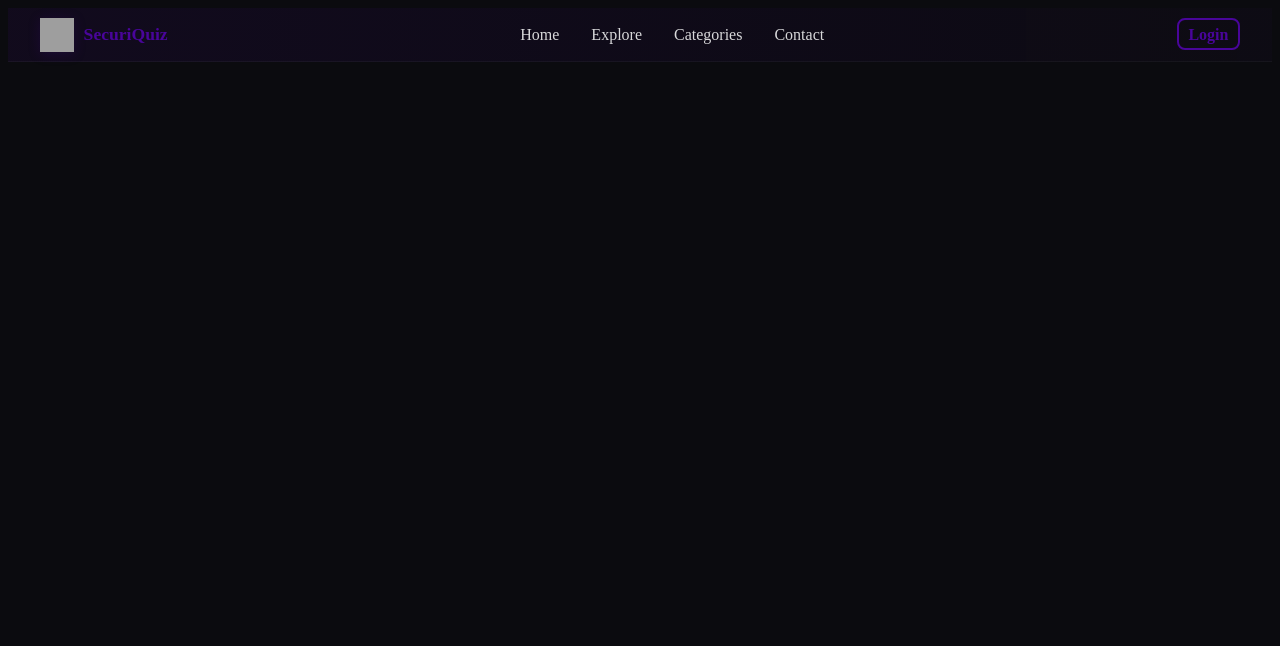
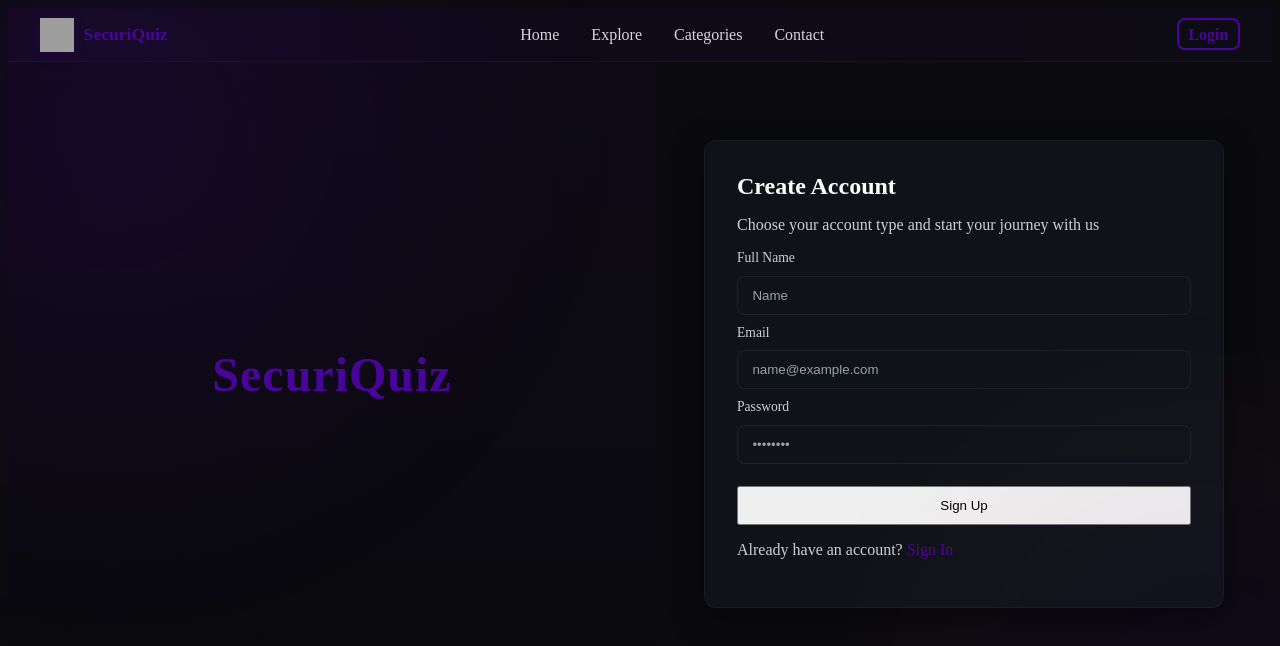
Before and after one commit to RayenAkrich/Securinets-Quiz, an Angular app in the folder frontend/: page /signup in a window 1280 px wide. Before the commit this address led to /. Shown: the top 646 px of the page. Built offline with nearby package versions, Linux system fonts and the light colour scheme; grey boxes are pictures that could not be loaded.

Commit message:
Add login and signup components with routing (frontend only)

```diff
--- a/frontend/src/app/app.routes.ts
+++ b/frontend/src/app/app.routes.ts
@@ -1,7 +1,11 @@
 import { Routes } from '@angular/router';
 import { WelcomeComponent } from './components/welcome.component';
+import { LoginComponent } from './components/login.component';
+import { SignupComponent } from './components/signup.component';
 
 export const routes: Routes = [
 	{ path: '', component: WelcomeComponent },
-	// other routes will be added here (login, quizzes, admin, ...)
+	{ path: 'login', component: LoginComponent },
+	{ path: 'signup', component: SignupComponent },
+	// other routes will be added here (quizzes, admin, ...)
 ];
--- /dev/null
+++ b/frontend/src/app/components/login.component.ts
@@ -0,0 +1,59 @@
+import { Component } from '@angular/core';
+import { RouterLink } from '@angular/router';
+
+@Component({
+  selector: 'app-login',
+  standalone: true,
+  imports: [RouterLink],
+  template: `
+    <div class="auth-page">
+      <div class="visual">
+        <div class="visual-inner">
+          <h1>SecuriQuiz</h1>
+        </div>
+      </div>
+
+      <div class="auth-form">
+        <div class="card">
+          <h2>Sign In</h2>
+          <p class="muted">Welcome back — please sign in to continue</p>
+
+          <form>
+            <label>Email</label>
+            <input type="email" placeholder="name@example.com" />
+
+            <label>Password</label>
+            <input type="password" placeholder="••••••••" />
+
+            <button class="btn primary" type="button">Sign In</button>
+          </form>
+
+          <p class="signup-link">Don't have an account? <a routerLink="/signup">Create account</a></p>
+        </div>
+      </div>
+    </div>
+  `,
+  styles: [
+    `
+    :host{display:block}
+    .auth-page{display:flex;min-height:78vh;background:transparent;z-index:1}
+    .visual{flex:1;background:linear-gradient(180deg, rgba(73,5,154,0.06), transparent);display:flex;align-items:center;justify-content:center;position:relative}
+    .visual-inner{max-width:520px;padding:3rem;text-align:center}
+    .visual-inner h1{color:var(--accent);font-size:3rem;letter-spacing:1px}
+
+    .auth-form{width:480px;padding:3rem;display:flex;align-items:center;justify-content:center}
+    .card{width:100%;background:var(--card);border:1px solid var(--border);padding:2rem;border-radius:12px;box-shadow:0 10px 30px rgba(0,0,0,0.5)}
+    .card h2{margin:0 0 0.25rem 0;color:#fff}
+    .card .muted{color:#cfcfd1;margin-bottom:1rem}
+    form{display:flex;flex-direction:column;gap:0.6rem}
+    label{font-size:0.85rem;color:#d0d0d2}
+    input{padding:0.7rem 0.9rem;border-radius:8px;border:1px solid rgba(255,255,255,0.06);background:transparent;color:#e6e6e9}
+    input::placeholder{color:#9aa0a6}
+    .btn{margin-top:0.8rem}
+    .btn.primary{padding:10px;cursor:pointer}
+    .signup-link{margin-top:1rem;color:#cfcfd1}
+    .signup-link a{color:var(--accent);text-decoration:none}
+    `
+  ]
+})
+export class LoginComponent {}
--- /dev/null
+++ b/frontend/src/app/components/signup.component.ts
@@ -0,0 +1,65 @@
+import { Component } from '@angular/core';
+import { RouterLink } from '@angular/router';
+
+@Component({
+  selector: 'app-signup',
+  standalone: true,
+  imports: [RouterLink],
+  template: `
+    <div class="auth-page">
+      <div class="visual">
+        <div class="visual-inner">
+          <h1>SecuriQuiz</h1>
+        </div>
+      </div>
+
+      <div class="auth-form">
+        <div class="card">
+          <h2>Create Account</h2>
+          <p class="muted">Choose your account type and start your journey with us</p>
+
+          <form>
+            <label>Full Name</label>
+            <input type="text" placeholder="Name" />
+
+            <label>Email</label>
+            <input type="email" placeholder="name@example.com" />
+
+            <label>Password</label>
+            <input type="password" placeholder="••••••••" />
+
+            <button class="btn primary" type="button">Sign Up</button>
+          </form>
+
+          <p class="signup-link">Already have an account? <a routerLink="/login">Sign In</a></p>
+        </div>
+      </div>
+    </div>
+  `,
+  styles:[
+    `
+    :host{display:block}
+    .auth-page{display:flex;min-height:78vh;background:transparent;z-index:1}
+    .visual{flex:1;background:linear-gradient(180deg, rgba(73,5,154,0.06), transparent);display:flex;align-items:center;justify-content:center;position:relative}
+    .visual-inner{max-width:520px;padding:3rem;text-align:center}
+    .visual-inner h1{color:var(--accent);font-size:3rem;letter-spacing:1px}
+
+    .auth-form{width:520px;padding:3rem;display:flex;align-items:center;justify-content:center}
+    .card{width:100%;background:var(--card);border:1px solid var(--border);padding:2rem;border-radius:12px;box-shadow:0 10px 30px rgba(0,0,0,0.5)}
+    .card h2{margin:0 0 0.25rem 0;color:#fff}
+    .card .muted{color:#cfcfd1;margin-bottom:1rem}
+    form{display:flex;flex-direction:column;gap:0.6rem}
+    .row{display:flex;gap:0.6rem}
+    .col{flex:1}
+    label{font-size:0.85rem;color:#d0d0d2}
+    input{padding:0.7rem 0.9rem;border-radius:8px;border:1px solid rgba(255,255,255,0.06);background:transparent;color:#e6e6e9}
+    input::placeholder{color:#9aa0a6}
+    .btn{margin-top:0.8rem}
+    .btn.primary{padding:10px;cursor:pointer}
+    .signup-link{margin-top:1rem;color:#cfcfd1}
+    .signup-link a{color:var(--accent);text-decoration:none}
+    @media(max-width:800px){.row{flex-direction:column}}
+    `
+  ]
+})
+export class SignupComponent {}
--- a/frontend/src/app/components/welcome.component.ts
+++ b/frontend/src/app/components/welcome.component.ts
@@ -15,7 +15,7 @@ import { RouterLink } from '@angular/router';
         <p class="description">Securinets-Quiz is an online platform developed for the SecurinetsFST organization. It is designed to host tests in the form of quizzes, allowing users to participate in exams and receive instant feedback on their results.</p>
 
         <div class="actions">
-          <a class="btn primary" routerLink="/get-started">Get Started</a>
+          <a class="btn primary" routerLink="/signup">Get Started</a>
           <a class="btn" routerLink="/quizzes">Explore Quizzes</a>
         </div>
       </div>
--- a/frontend/src/styles.css
+++ b/frontend/src/styles.css
@@ -14,7 +14,47 @@
 	--border: rgba(255,255,255,0.04);
 }
 
-html,body{height:100%;background:var(--bg);color:#e6e6e9}
+html,body{height:100%;color:#e6e6e9}
+
+/* Decorative background layers (circles + soft glow) */
+body{
+	background:var(--bg);
+	position:relative;
+	overflow-x:hidden;
+}
+
+body::before{
+	content: "";
+	position:fixed;
+	left:-8%;
+	top:-12%;
+	width:720px;
+	height:720px;
+	background: radial-gradient(circle at 30% 30%, rgba(73,5,154,0.16), rgba(73,5,154,0.06) 30%, rgba(73,5,154,0.02) 55%, transparent 60%);
+	filter: blur(64px);
+	pointer-events:none;
+	z-index:0;
+	transform: translate3d(0,0,0);
+	animation: floatA 14s ease-in-out infinite;
+}
+
+body::after{
+	content: "";
+	position:fixed;
+	right:-6%;
+	bottom:-10%;
+	width:520px;
+	height:520px;
+	background: radial-gradient(circle at 70% 70%, rgba(73,5,154,0.10), rgba(73,5,154,0.04) 30%, rgba(255,107,107,0.03) 60%, transparent 65%);
+	filter: blur(52px);
+	pointer-events:none;
+	z-index:0;
+	animation: floatB 18s ease-in-out infinite;
+}
+
+@keyframes floatA{ 0%{transform:translateY(0)}50%{transform:translateY(24px)}100%{transform:translateY(0)} }
+@keyframes floatB{ 0%{transform:translateY(0)}50%{transform:translateY(-18px)}100%{transform:translateY(0)} }
+
 
 .site-header{background:linear-gradient(90deg, rgba(73,5,154,0.10), rgba(73,5,154,0.03)); border-bottom:1px solid var(--border);}
 .site-header .header-inner{display:flex;align-items:center;justify-content:space-between;gap:1rem;padding:0.6rem 1rem;max-width:1200px;margin:0 auto}
```
